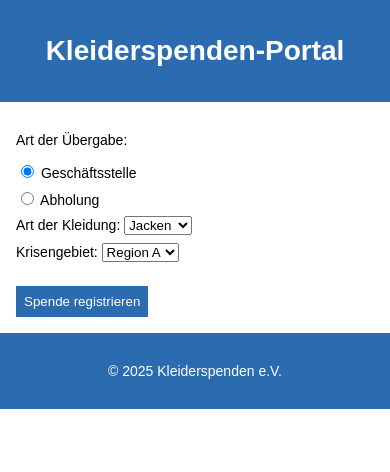
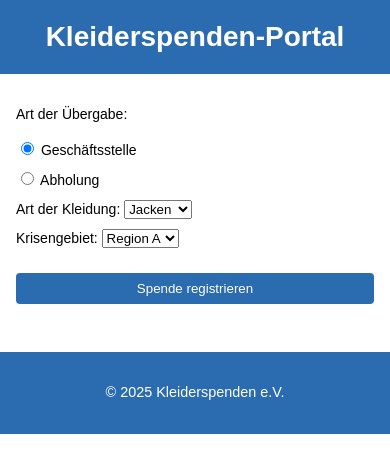
Before and after one commit to 4444cc/kleiderspenden-registrierung, a plain HTML site: page index.html in a window 390 px wide. Drawn offline with Linux system fonts and the light colour scheme; files that its build step writes are made by us from their sources; files whose address does not match are found by name.

Commit message:
Update style.css

```diff
--- a/css/style.css
+++ b/css/style.css
@@ -1,37 +1,122 @@
+/* ========== Grundlayout ========== */
 body {
-  font-family: Arial, sans-serif;
-  margin: 0;
-  padding: 0;
+  font-family: Arial, sans-serif; /* Standardschrift: Arial oder ähnliche Sans-Serif */
+  margin: 0;                      /* Standard-Außenabstand entfernt */
+  padding: 0;                     /* Standard-Innenabstand entfernt */
+  line-height: 1.5;               /* Zeilenhöhe */
 }
 
-header, footer {
-  background: #2b6cb0;
-  color: white;
-  padding: 1rem;
-  text-align: center;
+/* ========== Header + Logo + Navigation ========== */
+header {
+  background: #2b6cb0;   /* Blauer Hintergrund (Corporate Color) */
+  color: white;          /* Schriftfarbe im Header: weiß */
+  padding: 1rem;         /* Innenabstand (oben/unten/rechts/links) */
+  text-align: center;    /* Inhalte im Header zentriert */
 }
 
-main {
-  padding: 1rem;
+header h1 {
+  margin: 0;             /* Überschrift ohne zusätzlichen Außenabstand */
 }
 
-label {
-  display: block;
-  margin: 0.5rem 0;
+/* Logo + Titel nebeneinander */
+.logo-title {
+  display: flex;             /* Flexbox: Elemente nebeneinander anordnen */
+  align-items: center;       /* Vertikal mittig ausrichten */
+  justify-content: center;   /* Horizontal in der Mitte platzieren */
+  gap: 0.5rem;               /* Abstand zwischen Logo und Titel */
+}
+
+.logo {
+  height: 70px;   /* Höhe des Logos auf 70 Pixel festgelegt */
+  width: auto;    /* Breite proportional automatisch angepasst */
+}
+
+/* Navigation */
+nav ul {
+  list-style: none;         /* Entfernt Standard-Aufzählungspunkte */
+  padding: 0;               /* Entfernt Innenabstand */
+  margin: 0.5rem 0 0;       /* Kleiner Abstand nach oben */
+  display: flex;            /* Flexbox: horizontale Anordnung */
+  justify-content: center;  /* Navigation in der Mitte */
+  gap: 1rem;                /* Abstand zwischen den Links */
+}
+
+nav a {
+  color: white;             /* Navigationslinks in weiß */
+  text-decoration: none;    /* Unterstreichung entfernt */
+  font-weight: bold;        /* Schrift fett */
+}
+
+nav a:hover {
+  text-decoration: underline; /* Hover-Effekt: Unterstreichung */
+}
+
+/* ========== Content/Formular ========== */
+main {
+  padding: 1rem;           /* Abstand um den Content-Bereich */
+}
+
+form label {
+  display: block;          /* Labels untereinander (Block-Element) */
+  margin: 0.5rem 0;        /* Abstand oben/unten für bessere Übersicht */
 }
 
 button {
-  margin-top: 1rem;
-  padding: 0.5rem;
-  background: #2b6cb0;
-  color: white;
-  border: none;
+  margin-top: 1rem;        /* Abstand oberhalb des Buttons */
+  padding: 0.5rem 1rem;    /* Innenabstand für bessere Klickfläche */
+  background: #2b6cb0;     /* Hintergrundfarbe: Blau */
+  color: white;            /* Schriftfarbe: Weiß */
+  border: none;            /* Kein Rahmen */
+  border-radius: 4px;      /* Abgerundete Ecken */
+  cursor: pointer;         /* Mauszeiger wird zur Hand bei Hover */
 }
 
-.hidden {
-  display: none;
+button:hover {
+  background: #2c5282;     /* Dunkleres Blau beim Hover-Effekt */
 }
 
-@media (max-width: 600px) {
-  body { font-size: 14px; }
+/* Dynamisches Ein-/Ausblenden */
+.hidden {
+  display: none;           /* Elemente mit .hidden sind unsichtbar */
 }
+
+/* ========== Bestätigungsbereich ========== */
+#bestaetigung {
+  margin-top: 1rem;        /* Abstand nach oben */
+  padding: 1rem;           /* Innenabstand */
+  background: #e6ffed;     /* Hellgrüner Hintergrund = Erfolgsfarbe */
+  border: 1px solid #38a169; /* Grüner Rahmen für Hervorhebung */
+  border-radius: 5px;      /* Leicht abgerundete Ecken */
+  font-weight: bold;       /* Text fett dargestellt */
+}
+
+/* ========== Footer ========== */
+footer {
+  background: #2b6cb0;     /* Blau wie im Header für einheitliches Design */
+  color: white;            /* Schriftfarbe: Weiß */
+  text-align: center;      /* Inhalt zentriert */
+  padding: 1rem;           /* Innenabstand */
+  margin-top: 2rem;        /* Abstand zum Content-Bereich */
+  font-size: 0.9rem;       /* Etwas kleinere Schrift im Footer */
+}
+
+/* ========== Responsives Design (Mobile First) ========== */
+@media (max-width: 600px) {  /* Regeln gelten nur für Geräte mit max. 600px Breite */
+  body {
+    font-size: 14px;        /* Kleinere Standardschrift */
+  }
+
+  nav ul {
+    flex-direction: column; /* Navigation untereinander statt nebeneinander */
+    align-items: center;    /* Zentriert */
+    gap: 0.5rem;            /* Weniger Abstand */
+  }
+
+  form label {
+    font-size: 14px;        /* Kleinere Schrift im Formular */
+  }
+
+  button {
+    width: 100%;            /* Buttons nehmen volle Breite ein */
+  }
+}
```
